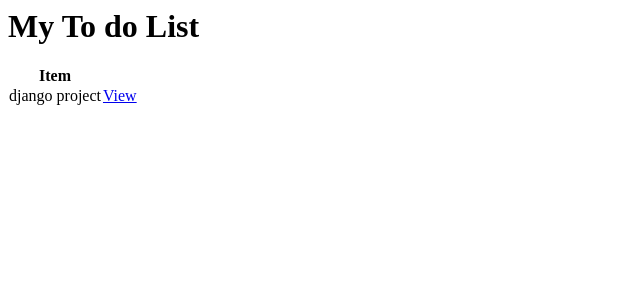
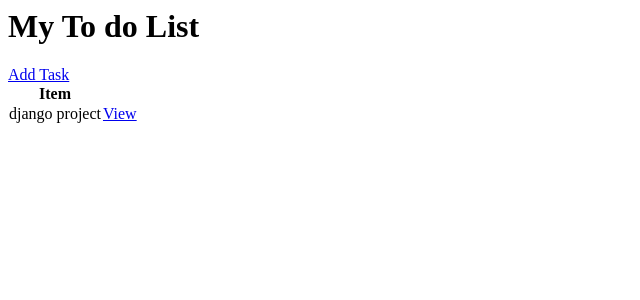
Before and after one commit to bereket-7/Django_todo_list, a Django app: page / in a window 1280 px wide. Shown: the top 300 px of the page, without its empty margins (0-640 px from the left). Run offline with Django 5.2, Linux system fonts and the light colour scheme; data comes from the database, SQL or seed files in the repository.

Commit message:
add task url link

```diff
--- a/base/templates/base/task_list.html
+++ b/base/templates/base/task_list.html
@@ -1,4 +1,5 @@
 <h1>My To do List</h1>
+<a href="{% url 'task-create' %}">Add Task<a>
 
 <table cellspacing="0">
     <tr>
--- a/base/urls.py
+++ b/base/urls.py
@@ -1,7 +1,8 @@
 from django.urls import path
-from .views import TaskList,TaskDetail
+from .views import TaskList,TaskDetail,TaskCreate
 
 urlpatterns = [
     path('', TaskList.as_view(), name='tasks'),
     path('task/<int:pk>', TaskDetail.as_view(), name='task'),
+    path('task-create/', TaskCreate.as_view(), name='task-create'),
 ]
--- a/base/views.py
+++ b/base/views.py
@@ -2,6 +2,7 @@ from django.shortcuts import render
 from django.views.generic.list import ListView
 from django.views.generic.detail import DetailView
 from django.views.generic.edit import CreateView
+from django.urls import reverse_lazy
 from base.models import Task
 
 class TaskList(ListView):
@@ -16,5 +17,7 @@ class TaskDetail(DetailView):
 
 class TaskCreate(CreateView):
     model = Task
+    fields = '__all__'
+    success_url = reverse_lazy('tasks')
     context_object_name = 'form'
     template_name = "base/task_form.html"
```
